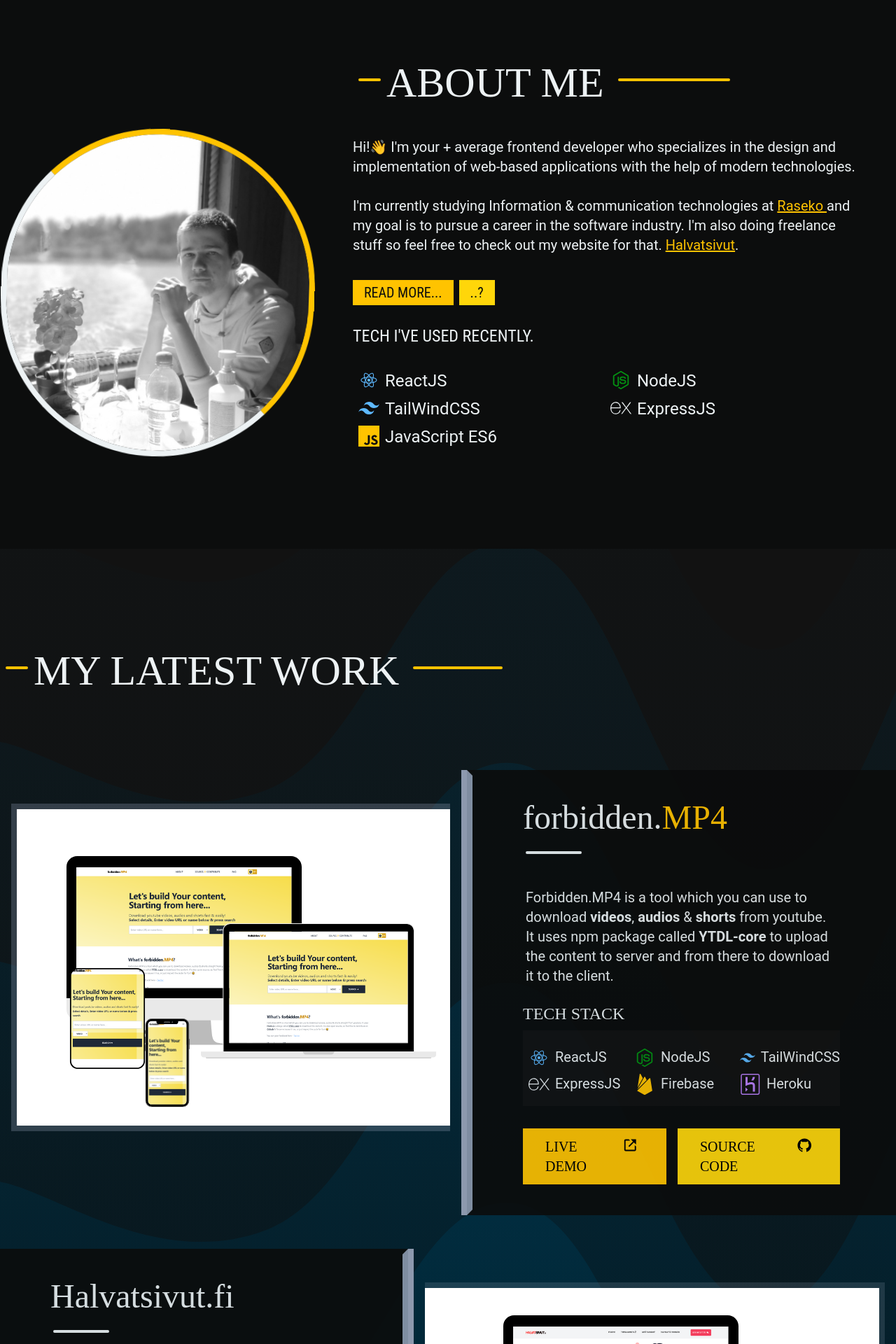
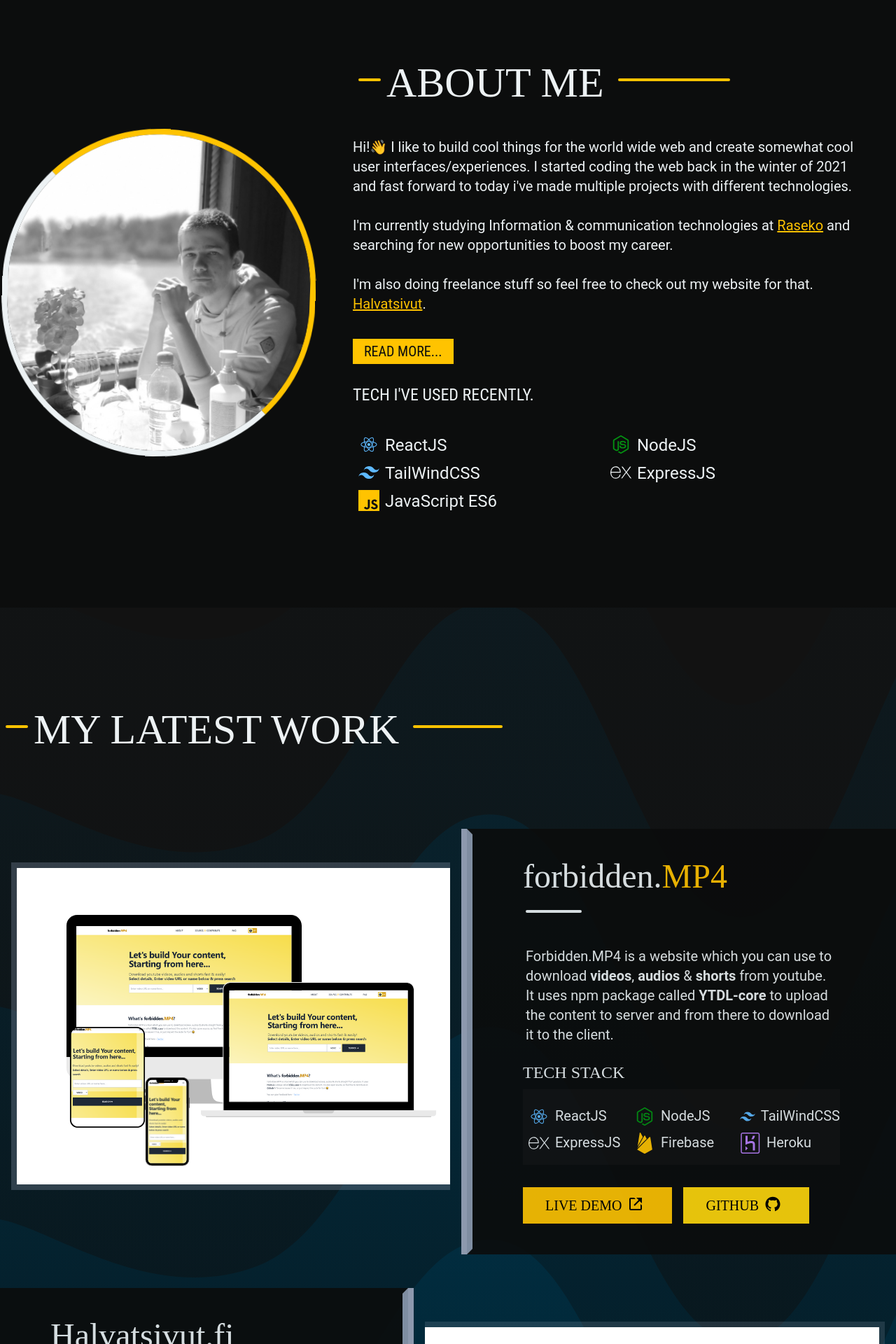
Before and after one commit to miikaran/v1, a React (Create React App) app: page / in a window 1280 px wide. Shown: the part 880-2800 px from the top of the page at 70% size. Built offline with nearby package versions, Linux system fonts and the light colour scheme.

Commit message:
read more + resume download

```diff
--- a/public/index.html
+++ b/public/index.html
@@ -22,7 +22,7 @@
       work correctly both with client-side routing and a non-root public URL.
       Learn how to configure a non-root public URL by running `npm run build`.
     -->
-    <title>React App</title>
+    <title>Miika Rantalaiho | Portfolio</title>
   </head>
   <body>
     <noscript>You need to enable JavaScript to run this app.</noscript>
--- a/src/components/navigation/Footer.js
+++ b/src/components/navigation/Footer.js
@@ -16,8 +16,8 @@
                 </p>
 
                 <div className="flex space-x-3 mx-4">
-                    <a href="https://github.com/miikaran" className="text-xl text-white hover:text-gray"><AiFillGithub /></a>
-                    <a href="/" className="text-xl text-white hover:text-gray"><FaLinkedinIn /></a>
+                    <a href="https://github.com/miikaran" target="_blank" className="text-xl text-white hover:text-gray"><AiFillGithub /></a>
+                    <a href="https://www.linkedin.com/in/miika-rantalaiho-0ab313220/" target="_blank" className="text-xl text-white hover:text-gray"><FaLinkedinIn /></a>
                 </div>
 
             </div>
--- a/src/components/navigation/Navbar.js
+++ b/src/components/navigation/Navbar.js
@@ -9,7 +9,7 @@
     const [navbar, setNavbar] = useState(false);
 
     return(
-        <nav className="fixed w-full ">
+        <nav className="bg-dark2 fixed w-full">
         <div className="justify-between px-4 mx-auto lg:max-w-8xl lg:items-center lg:flex lg:px-14">
             <div>
                 <div className="flex items-center justify-between py-3 lg:py-8 lg:block">
@@ -110,9 +110,9 @@
                     </li>
 
                     <li>
-                    <button className="text-dark text-xl flex rounded-sm bg-white py-1 px-4  hover:bg-opacity-80" href="#Contact">
+                    <a href="https://drive.google.com/file/d/1THJzMuktMm4OqmkZ4Fo-zTBzyPzqUNzP/view?usp=sharing" target="_blank" className="text-dark text-xl flex rounded-sm bg-white py-1 px-4  hover:bg-opacity-80">
                         RESUME <AiOutlineDownload className="mx-2 text-2xl" />
-                    </button>
+                    </a>
                     </li>
 
                     </ul>
--- a/src/components/navigation/SideBar.js
+++ b/src/components/navigation/SideBar.js
@@ -10,8 +10,8 @@
         <div className="text-yellow fixed sidebar mt-60">
             <div className="sidebarsocials mx-14 text-white border-yellow border-l-2 px-4">
                 <a href="mailto:rantalaihomiika@gmail.com"><p className="text-2xl py-3 hover:text-gray"><AiOutlineMail /></p></a>
-                <a href="/"><p className="text-2xl py-3 hover:text-gray"><AiFillGithub /></p></a>
-                <a href="/"><p className="text-2xl py-3 hover:text-gray"><FaLinkedinIn /></p></a>
+                <a href="https://github.com/miikaran" target="_blank"><p className="text-2xl py-3 hover:text-gray"><AiFillGithub /></p></a>
+                <a href="https://www.linkedin.com/in/miika-rantalaiho-0ab313220/" target="_blank"><p className="text-2xl py-3 hover:text-gray"><FaLinkedinIn /></p></a>
             </div>
         </div>
     )
--- a/src/components/sections/About.js
+++ b/src/components/sections/About.js
@@ -2,9 +2,22 @@
 import { DiReact } from 'react-icons/di'
 import { IoLogoNodejs } from 'react-icons/io'
 import { SiExpress, SiTailwindcss, SiJavascript, SiFirebase } from 'react-icons/si'
+import { useState } from 'react'
 
 
 export default function About(){
+
+
+    const [more, setMore] = useState(false)
+
+    const readMore = () =>{
+        setMore(true)
+    }
+
+    const closeReadMore = () =>{
+        setMore(false)
+    }
+
 
     return(
 
@@ -23,30 +36,56 @@
                 <div className="sm:mt-24 py-8 px-2 sm:px-14">
 
                     <div className="py-8 max-w-3xl">
-                        <span className="text-white flex border-white rounded-sm text-3xl sm:text-6xl px-5 sm:px-0 ">
+                        <span className="text-white flex border-white rounded-sm text-3xl sm:text-5xl xl:text-6xl px-5 sm:px-0 ">
 
                         <hr className="w-8 border-2 border-yellow mt-6 mx-2 rounded-full abouthr"></hr>
                         ABOUT ME
                         <hr className="w-40 border-2 border-yellow mt-6 mx-5 rounded-full abouthr"></hr></span>
 
-                        <p className="text-white font-robotolight py-2 mt-10 px-4 sm:px-0 text-md md:text-xl">
-                        Hi!👋 I'm your + average frontend developer who specializes in
-                        the design and implementation of web-based
-                        applications with the help of modern technologies.
-                        <br /><br />I'm currently studying Information & communication technologies at <a className="text-yellow underline">Raseko </a>
-                        and my goal is to pursue a career in the software industry.
-                        I'm also doing freelance stuff so feel free to check out my website for that. <a className="text-yellow underline" href="/">Halvatsivut</a>.
+                        <div className="text-white font-robotolight py-2 mt-10 px-4 sm:px-0 text-md md:text-xl">
+                        Hi!👋 I like to build cool things for the world wide web and create somewhat cool user interfaces/experiences.
+                        I started coding the web back in the winter of 2021 and fast forward to today i've made multiple projects with different
+                        technologies.
+
+                        <br /><br />
+                        I'm currently studying Information & communication technologies at <a href="https://www.raseko.fi/" className="text-yellow underline">
+                        Raseko</a> and searching for new opportunities to boost my career.
+
+                        <br /> <br />I'm also doing freelance stuff so feel free to check out my website for that. <a className="text-yellow underline" href="https://www.halvatsivut.fi/">Halvatsivut</a>.
                         <br /> <br />
 
-                        <button className="font-roboto text-dark px-4 mt-2 border-r-8 bg-yellow py-1">READ MORE...</button>
-                        <button className="font-roboto text-dark px-4 mt-2 bg-lightyellow py-1">..?</button>
+                        {more ? (
+
+                            <div>
+                            <span className="text-2xl font-bold font-raleway">MORE INFO</span> <br />
+                            Hello again. 👋 I do mostly frontend stuff, but recently i've added some serverside tools to my tech stack
+                            because it brings me much more freedom to build the things i want. Check out my latest work
+                            below. Feedback is highly appreciated.
+                            <br /> <br />
+                            </div>
+
+                        ): null}
+
+
+                        {!more ? (
+
+                            <button onClick={readMore} className="font-roboto text-dark px-4 mt-2 border-r-8 bg-yellow py-1">READ MORE...</button>
+
+                        ): null}
+
+                        {more ? (
+
+                        <button onClick={closeReadMore} className="font-roboto text-dark px-4 mt-2 border-r-8 bg-yellow py-1">CLOSE</button>
+
+                        ): null}
 
                         <br /> <br />
 
                         <span className="text-2xl font-roboto">TECH I'VE USED RECENTLY.</span>
                         <br />
+                        </div>
 
-                        <ul className="sm:grid sm:grid-cols-2 py-4 mt-2 space-y-2">
+                        <ul className="sm:grid text-white font-robotolight sm:grid-cols-2 py-4 mt-2 space-y-2">
 
                             <li className="flex text-2xl mt-2">
                             <DiReact className="text-3xl text-sky mx-2" /> ReactJS
@@ -64,7 +103,6 @@
                             <SiJavascript className="text-3xl mx-2 text-yellow" /> JavaScript ES6
                             </li>
                         </ul>
-                        </p>
                     </div>
                 </div>
             </div>
--- a/src/components/sections/Work.js
+++ b/src/components/sections/Work.js
@@ -40,7 +40,7 @@
                             </span>
 
                             <p className="mx-5 mt-4 sm:mt-0 font-robotolight text-md text-white sm:text-xl">
-                            Forbidden.MP4 is a tool which you can use to download <b>videos</b>, <b>audios</b> & <b>shorts</b> from youtube.
+                            Forbidden.MP4 is a website which you can use to download <b>videos</b>, <b>audios</b> & <b>shorts</b> from youtube.
                             It uses npm package called <b>YTDL-core</b> to upload the content to server and from there to download it to the client.
                             </p>
 
@@ -72,8 +72,8 @@
                             <br />
 
                             <div className="mt-2 mx-4 block sm:flex space-y-2 sm:space-y-0 gap-4">
-                                <a href="/" className="bg-yellow px-8 text-xl py-3 flex">LIVE DEMO <BiLinkExternal className="mx-2  text-2xl" /></a>
-                                <a href="/" className="bg-lightyellow px-8 text-xl py-3 flex">SOURCE CODE <AiFillGithub className="mx-2 text-2xl" /></a>
+                                <a href="https://forbidden-mp4-downloader.herokuapp.com/" target="_blank" className="bg-yellow px-8 text-xl py-3 flex">LIVE DEMO <BiLinkExternal className="mx-2  text-2xl" /></a>
+                                <a href="https://github.com/miikaran/youtube-videoaudio-downloader" target="_blank" className="bg-lightyellow px-8 text-xl py-3 flex">GITHUB <AiFillGithub className="mx-2 text-2xl" /></a>
                             </div>
 
                         </div>
@@ -114,8 +114,8 @@
                             <br />
 
                             <div className="mt-2 mx-4 block sm:flex space-y-2 sm:space-y-0 gap-4">
-                                <a className="bg-yellow px-8 text-xl py-3 flex">LIVE DEMO <BiLinkExternal className="mx-2  text-2xl" /></a>
-                                <a className="bg-lightyellow px-8 text-xl py-3 flex">SOURCE CODE <AiFillGithub className="mx-2 text-2xl" /></a>
+                                <a href="https://halvatsivut.fi/" target="_blank" className="bg-yellow px-8 text-xl py-3 flex">LIVE DEMO <BiLinkExternal className="mx-2  text-2xl" /></a>
+                                <a href="https://github.com/miikaran/freelance-website-template" target="_blank" className="bg-lightyellow px-8 text-xl py-3 flex">GITHUB <AiFillGithub className="mx-2 text-2xl" /></a>
                             </div>
 
                         </div>
--- a/src/styles/index.css
+++ b/src/styles/index.css
@@ -64,7 +64,7 @@
 
 
 
-@media (max-width: 1350px){
+@media (max-width: 1600px){
 
   .bgtext{
     display: none;
@@ -73,7 +73,7 @@
 }
 
 
-@media (max-width: 1050px){
+@media (max-width: 1060px){
 
   .about{
     background-image: none;
```
Also changed, not shown: 1 other file (tests, documents, lock files or other folders).
